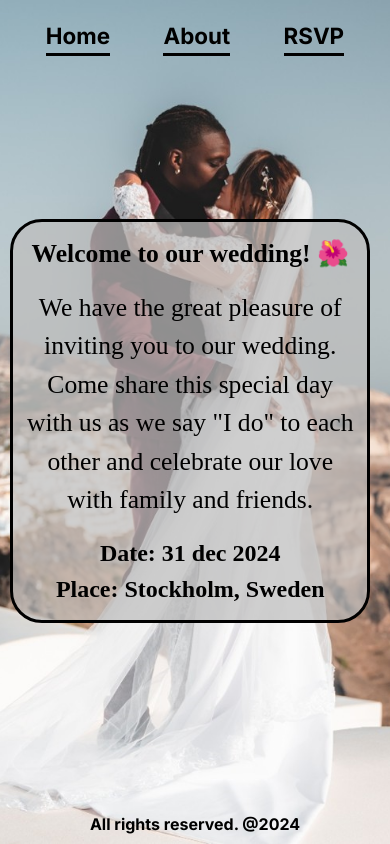
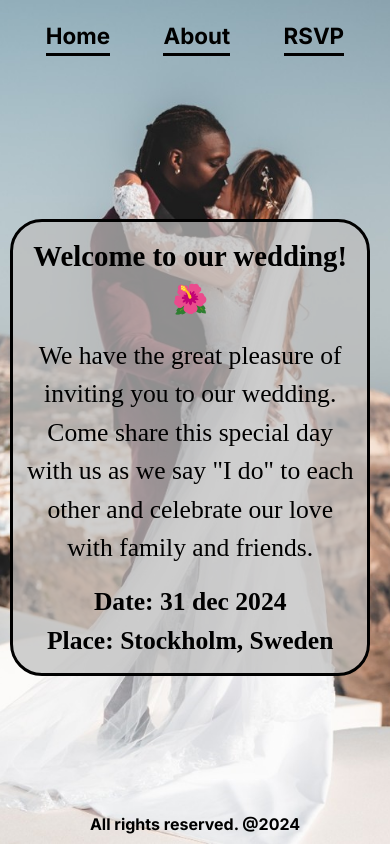
Before and after one commit to Owale128/weddingPage, a Next.js app: page / in a window 390 px wide. Built offline with nearby package versions, Linux system fonts and the light colour scheme.

Commit message:
Minor styling

```diff
--- a/src/app/sass/Home.module.scss
+++ b/src/app/sass/Home.module.scss
@@ -46,10 +46,10 @@
             margin: auto;
             padding: 0.79rem;
              h1 {
-                font-size: 1.6rem;
+                font-size: 1.8rem;
              }
             h3 {
-                font-size: 1.5rem;
+                font-size: 1.6rem;
                 font-weight: bold;
             }
 
```
